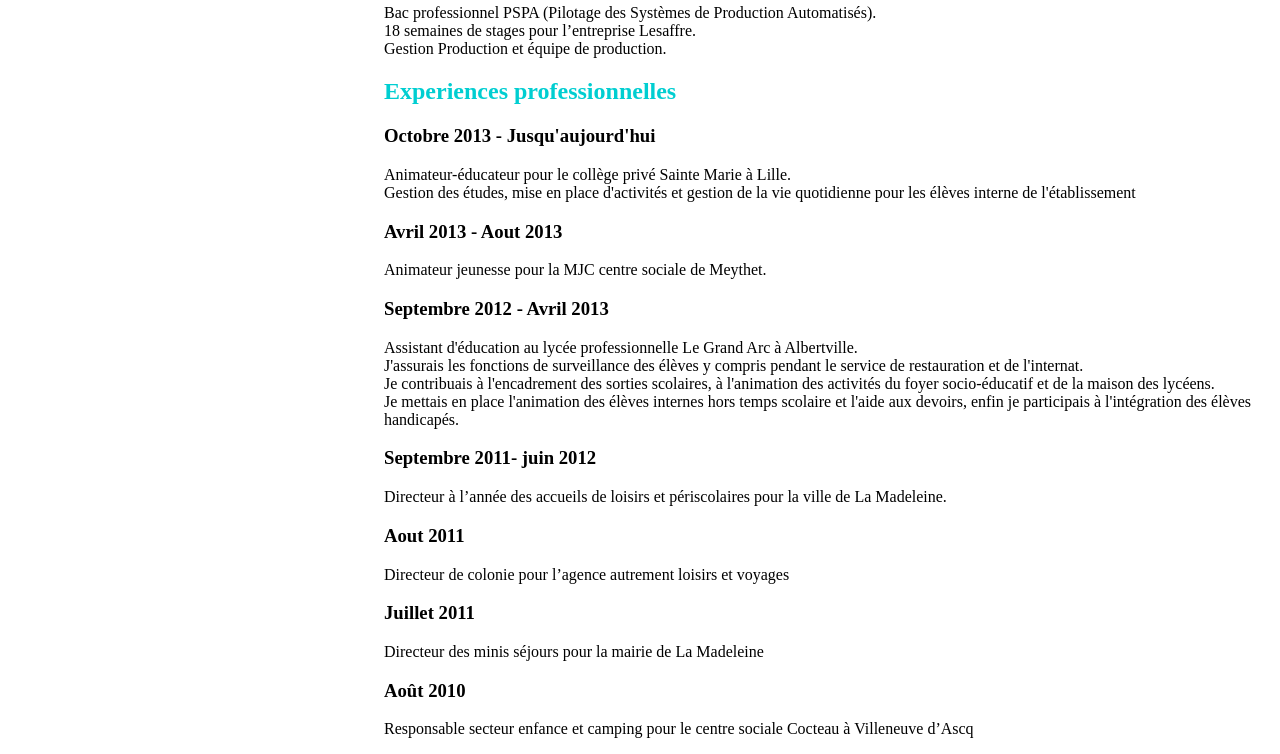
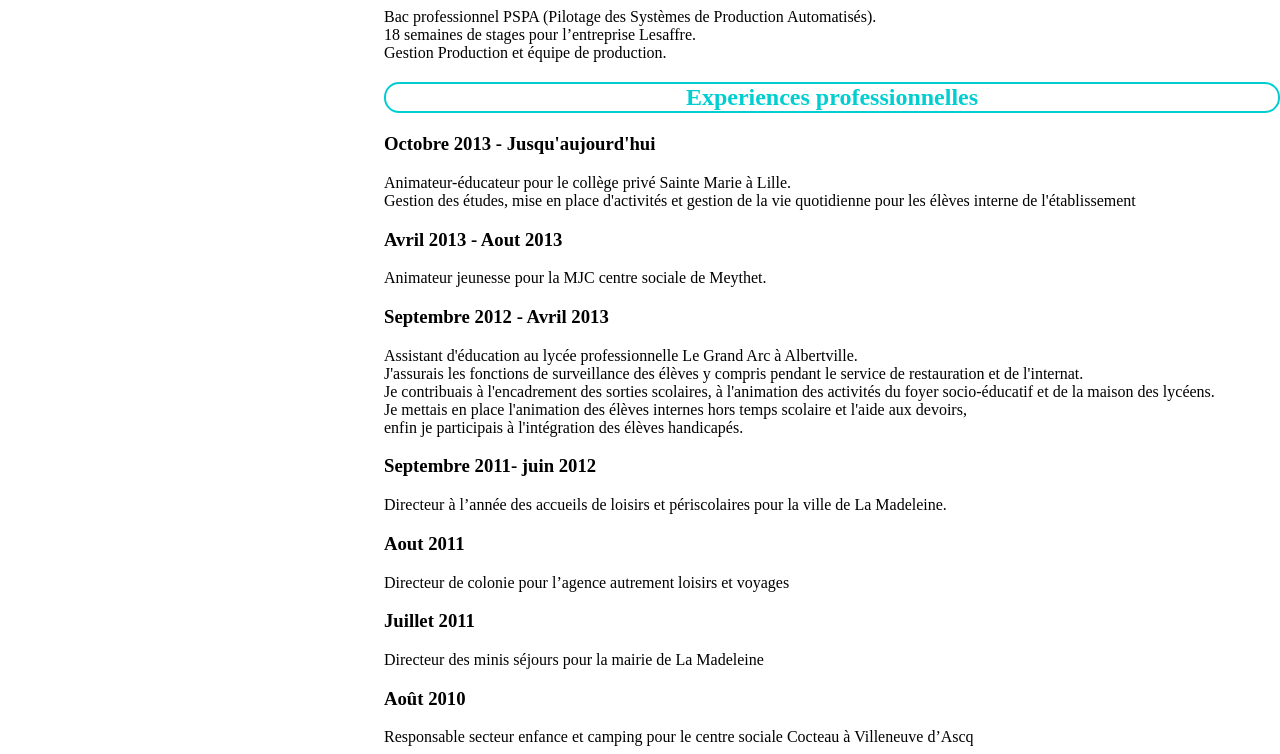
Before and after one commit to c-dehondt/web-cv, a plain HTML site: page index.html in a window 1280 px wide. Shown: the part 653-1407 px from the top of the page. Drawn offline with Linux system fonts and the light colour scheme.

Commit message:
modification html et css

```diff
--- a/style.css
+++ b/style.css
@@ -20,6 +20,7 @@ header p{
 }
 h2{
   color:#00ced1;
+  text-align: center;git
 }
 section{
   background-color: white;
@@ -40,8 +41,9 @@ nav{
   padding-left:1%;
 }
 h2{
-  border:5px solid 25%;
-  border-radius:15px
+  border:2px solid;
+  border-radius:15px;
+  border:50%;
 }
 li{
 list-style-type: none;
```
Also changed, not shown: index.html (+1 -1 lines).
